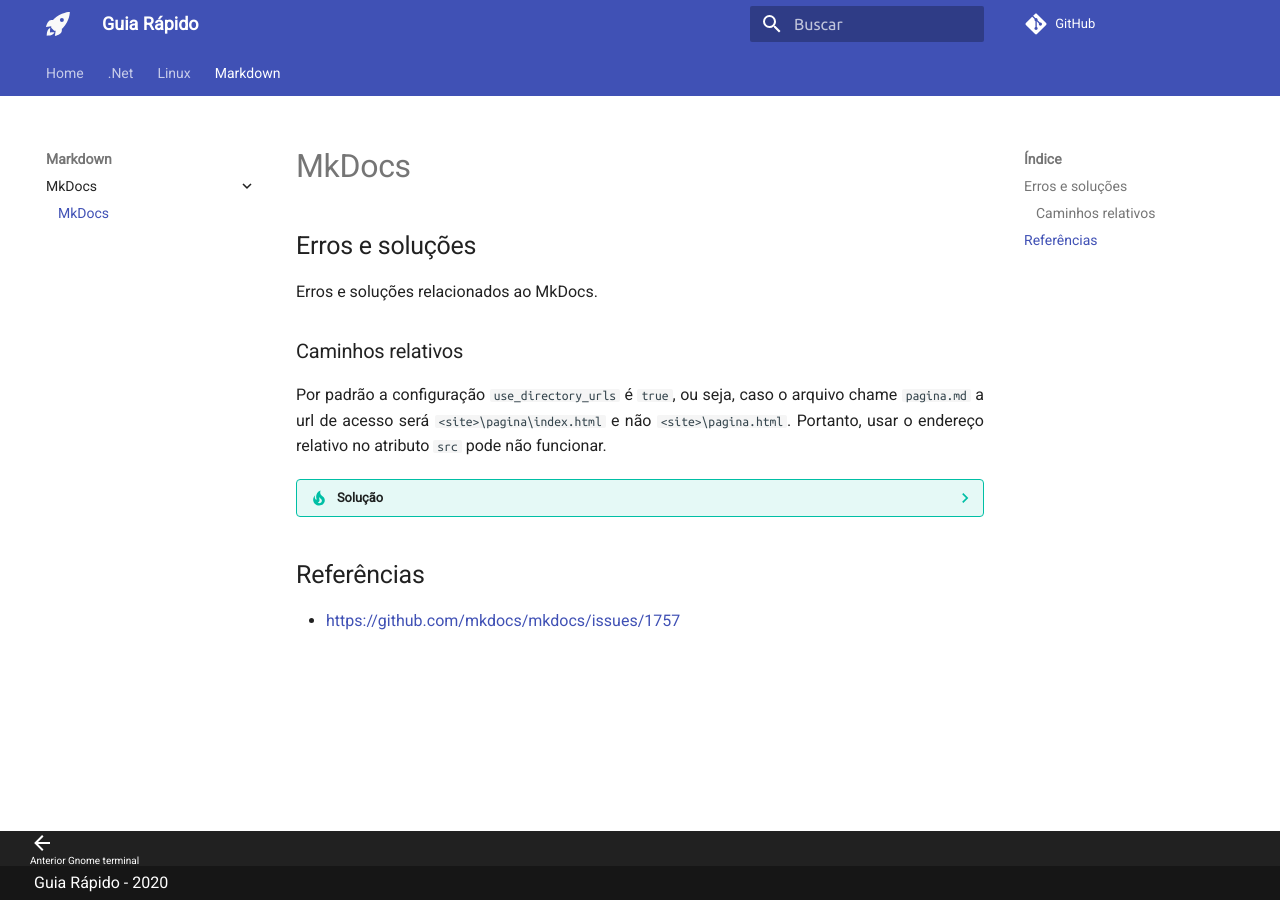
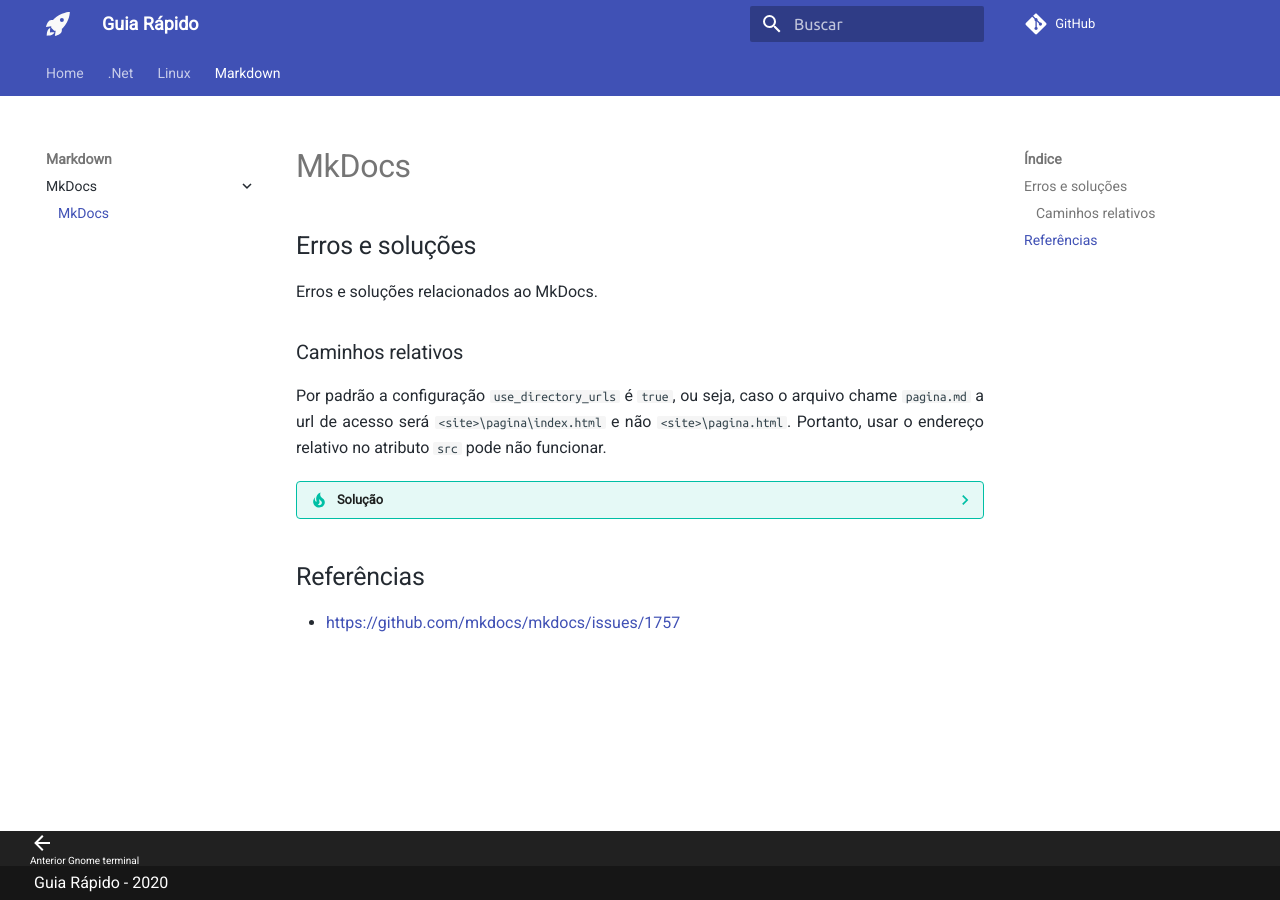
Before and after one commit to kustavo/tutorial-diversos, an MkDocs documentation site: the page built from docs/markdown/mkdocs.md, in a window 1280 px wide. Built offline with MkDocs 1.6.1 and Material for MkDocs 9.7.7, drawn with Linux system fonts in a browser that asks for light colours; comment, search, counter and statistics services are not loaded.

Commit message:
Estilo fonte

```diff
--- a/docs/extra.css
+++ b/docs/extra.css
@@ -1,5 +1,6 @@
 body {
-    font-family: 'Roboto', sans-serif;
+    font-family: 'Roboto', sans-serif !important;
+    color: #242A31;
 }
 
 /* Remover contador de estrlas e fork do github */
@@ -15,5 +16,11 @@
 /* Bloco do corpo do texto */
 .md-typeset {
     text-align: justify;
+    /* font-size: 0.77rem; */
+    line-height: 1.625;
+}
 
-}
+/* Linha menu direita */
+/* .md-sidebar--secondary .md-sidebar__scrollwrap {
+    border-left: 1px solid #d7d8de;
+} */
```
